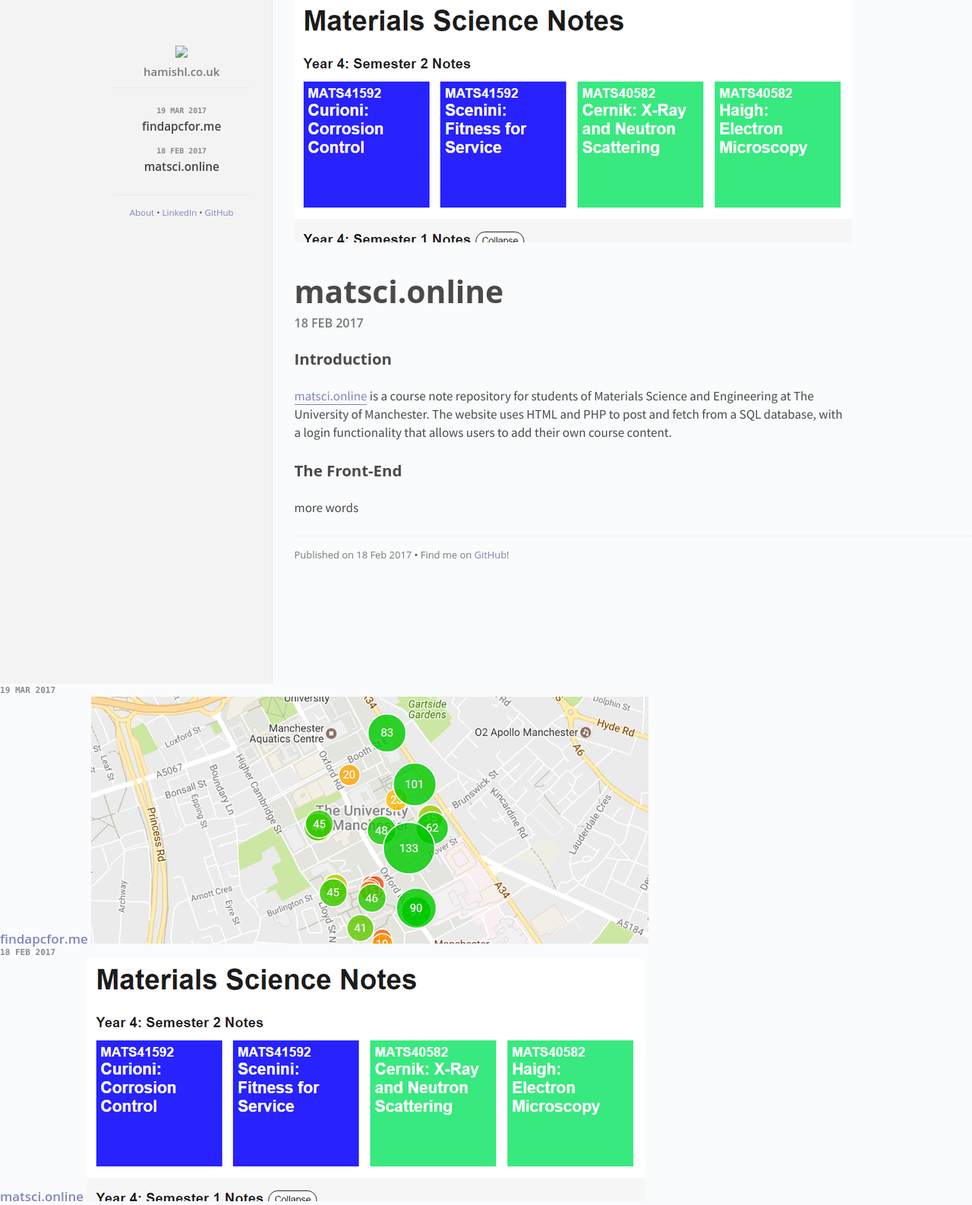
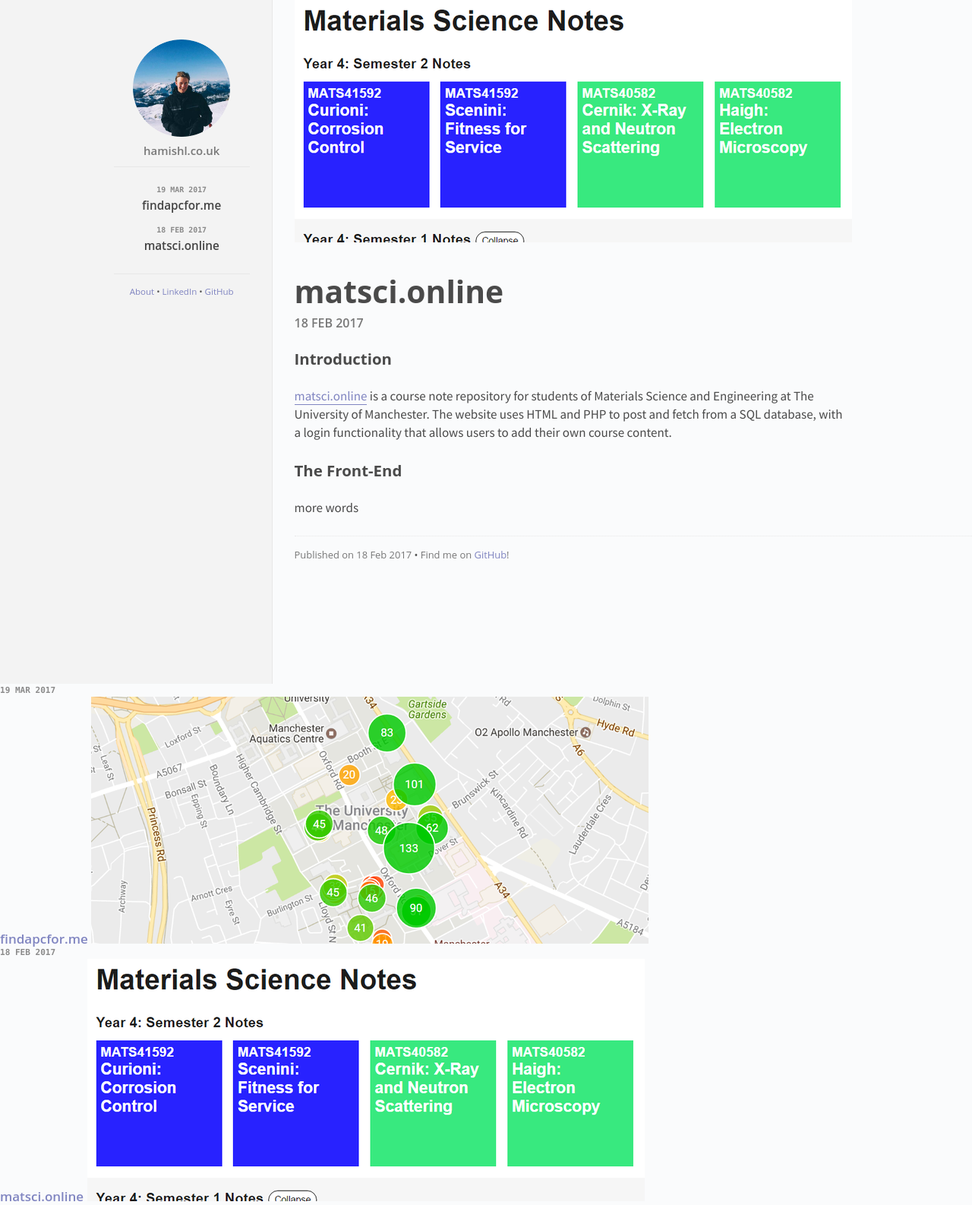
Before and after one commit to hamishll/hamishll.github.io, a Jekyll site: the page built from _posts/2017-02-18-matsci-online.md, in a window 1280 px wide. Shown: the whole page at 76% size. Built offline with Jekyll 4.4.1, drawn with Linux system fonts in a browser that asks for light colours.

Commit message:
fixed missing img

```diff
--- a/_layouts/default.html
+++ b/_layouts/default.html
@@ -23,7 +23,7 @@
     <div class="site">
       <div class="sidebar" id="sidebar">
         <div class="header">
-          <h1 class="title"><a href="/"><img id="logo" src="images/logo.png"></a></h1>
+          <h1 class="title"><a href="/"><img id="logo" src="/images/logo.png"></a></h1>
           <span class="tagline">hamishl.co.uk</span>
         </div>
         <div class="posts">
```
